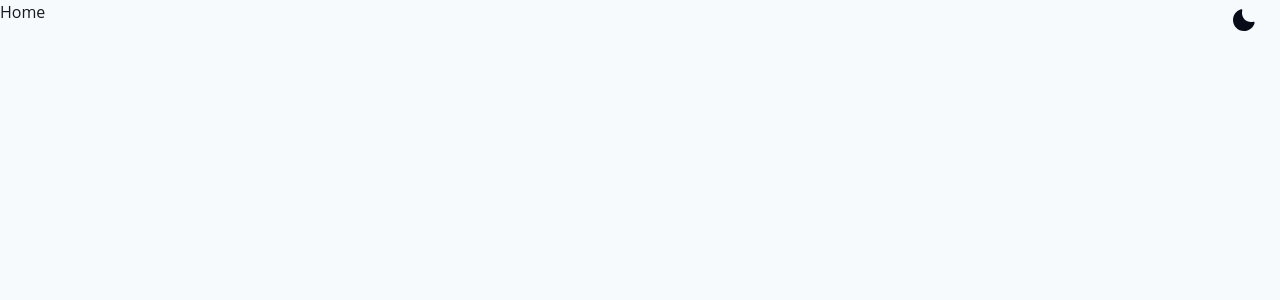
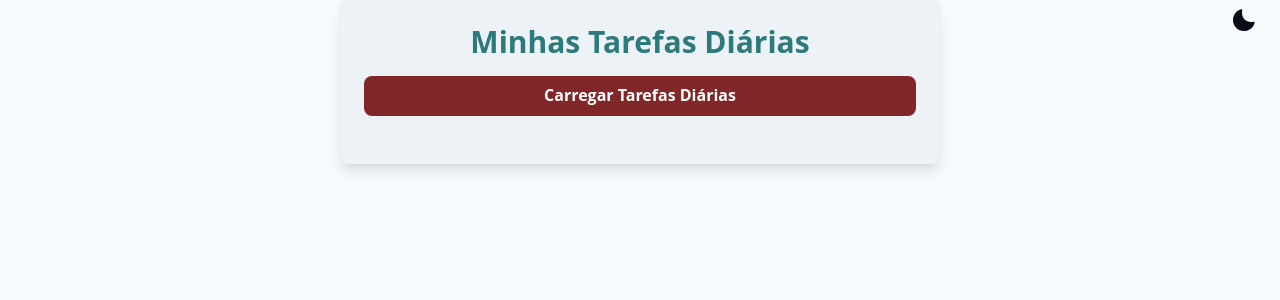
Before and after one commit to anthony-steffen/allowance-app, a React (Vite) app: page /allowance-app/home in a window 1280 px wide. Shown: the top 300 px of the page. Built offline with nearby package versions, Linux system fonts and the light colour scheme.

Commit message:
🚧 Home page in progress

```diff
--- a/src/context/taskProvider.jsx
+++ b/src/context/taskProvider.jsx
@@ -1,41 +1,21 @@
 // taskProvider.jsx
-import { useState, useEffect, useMemo } from 'react';
+import { useState, useMemo } from 'react';
 import PropTypes from 'prop-types';
 import TaskContext from './taskContext';
+import { dailyTasks } from '../shared/tasks';
 
 const { Provider } = TaskContext;
 
 const TaskProvider = ({ children }) => {
   const [tasks, setTasks] = useState([]);
 
-  useEffect(() => {
-    // Função para carregar tarefas diárias
-    const loadTasks = () => {
-      const dailyTasks = [
-        { id: 1, title: 'Arrumar a cama', description: 'Arrumar a cama todos os dias', done: false },
-        { id: 2, title: 'Escovar os dentes', description: 'Escovar os dentes após as refeições', done: false },
-        { id: 3, title: 'Lavar a louça', description: 'Lavar a louça após as refeições', done: false },
-        { id: 4, title: 'Estudar', description: 'Estudar todos os dias', done: false },
-        { id: 5, title: 'Fazer exercícios', description: 'Fazer exercícios físicos todos os dias', done: false },
-        { id: 6, title: 'Ler', description: 'Ler um livro todos os dias', done: false },
-        { id: 7, title: 'Assistir aula', description: 'Assistir aula online', done: false },
-      ];
+  // Função para carregar tarefas diárias ao clicar em um botão
+  const loadDailyTasks = () => {
+    setTasks(dailyTasks.map(task => ({ ...task, isCompleted: false })));
+  };
 
-      const currentDate = new Date();
-      const expirationTime = new Date();
-      expirationTime.setHours(23, 59, 59, 999);
-
-      if (currentDate > expirationTime) {
-        setTasks(dailyTasks.map(task => ({ ...task, isCompleted: false })));
-      } else {
-        setTasks(dailyTasks);
-      }
-    };
-
-    loadTasks();
-  }, []);
-
-  const toggleTaskCompletion = (taskId) => {
+  // Função para alternar o status de conclusão de uma tarefa
+  const toggleTaskCompletion = taskId => {
     setTasks(prevTasks =>
       prevTasks.map(task =>
         task.id === taskId ? { ...task, isCompleted: !task.isCompleted } : task
@@ -45,6 +25,7 @@ const TaskProvider = ({ children }) => {
 
   const store = useMemo(() => ({
     tasks,
+    loadDailyTasks,
     toggleTaskCompletion,
   }), [tasks]);
 
--- a/src/pages/Home.jsx
+++ b/src/pages/Home.jsx
@@ -1,9 +1,61 @@
+// Home.jsx
+import { useContext } from 'react';
+import { Alert, AlertIcon, Box, Button, Card, CardBody, CardFooter, Divider, Flex, Heading, Stack, Text } from '@chakra-ui/react';
+import TaskContext from '../context/taskContext';
+
+const Home = () => {
+  const { tasks, loadDailyTasks, toggleTaskCompletion } = useContext(TaskContext);
 
 
-const Home = () => {
   return (
-    <div>Home</div>
-  )
+    <Box p={6} maxW="600px" mx="auto" bg="gray.100" borderRadius="md" boxShadow="lg">
+      <Heading as="h1" size="lg" mb={4} textAlign="center" color="teal.600">
+        Minhas Tarefas Diárias
+      </Heading>
+
+      {/* Botão para carregar as tarefas diárias */}
+      <Button colorScheme="teal" mb={6} width="full" onClick={loadDailyTasks}>
+        Carregar Tarefas Diárias
+      </Button>
+
+      {tasks.map(task => (
+        <Card key={task.id} mb={4}>
+          <CardBody>
+            <Stack spacing={3}>
+              <Heading as="h2" size="md">{task.title}</Heading>
+              <Text>{task.description}</Text>
+              <Text color="teal.600" fontSize="2xl" fontWeight="bold">
+                {`R$ ${task.value.toFixed(2)}`}
+              </Text>
+            </Stack>
+          </CardBody>
+          <Divider />
+          <CardFooter justifyContent="space-between" alignItems="center" p={3}>
+            <Alert p={0} fontSize='sm' status={task.isCompleted ? 'success' : 'warning'} bg={'none'} width={'100px'}>
+              <AlertIcon />
+              {task.isCompleted ? 'Completed' : 'Waiting'}
+            </Alert>
+              <Flex alignItems="center" justifyContent="center" direction={'column'}>
+                <Text>Reward</Text>
+                <Text color="teal.600" fontSize="md" fontWeight="bold">
+                  {task.isCompleted ? `R$ ${task.value.toFixed(2)}` : `R$ ${0.00.toFixed(2)}`}
+                </Text>
+              </Flex>
+              <Button
+                variant="solid"
+                colorScheme={task.isCompleted ? 'green' : 'blue'}
+                onClick={() => toggleTaskCompletion(task.id)}
+                maxW={'80px'}
+                size={'sm'}
+              >
+                {task.isCompleted ? 'Concluído' : 'Concluir'}
+              </Button>
+          </CardFooter>
+        </Card>
+
+      ))}
+    </Box>
+  );
 }
 
-export default Home
+export default Home;
--- /dev/null
+++ b/src/shared/tasks.js
@@ -0,0 +1,53 @@
+//Cria um array de tarefas a serem utilizadas no taskProvider
+
+export const dailyTasks = [
+  {
+    id: 1,
+    title: 'Arrumar a cama',
+    description: 'Arrumar a cama todos os dias',
+    value: 1,
+    done: false
+  },
+  {
+    id: 2,
+    title: 'Escovar os dentes',
+    description: 'Escovar os dentes após as refeições',
+    value: 1.34,
+    done: false
+  },
+  {
+    id: 3,
+    title: 'Lavar a louça',
+    description: 'Lavar a louça após as refeições',
+    value: 0.6,
+    done: false
+  },
+  {
+    id: 4,
+    title: 'Estudar',
+    description: 'Estudar todos os dias',
+    value: 1,
+    done: false
+  },
+  {
+    id: 5,
+    title: 'Fazer exercícios',
+    description: 'Fazer exercícios físicos todos os dias',
+    value: 2.2,
+    done: false
+  },
+  {
+    id: 6,
+    title: 'Ler',
+    description: 'Ler um livro todos os dias',
+    value: 0.43,
+    done: false
+  },
+  {
+    id: 7,
+    title: 'Assistir aula',
+    description: 'Assistir aula online',
+    value: 1.5,
+    done: false
+  }
+];
```
